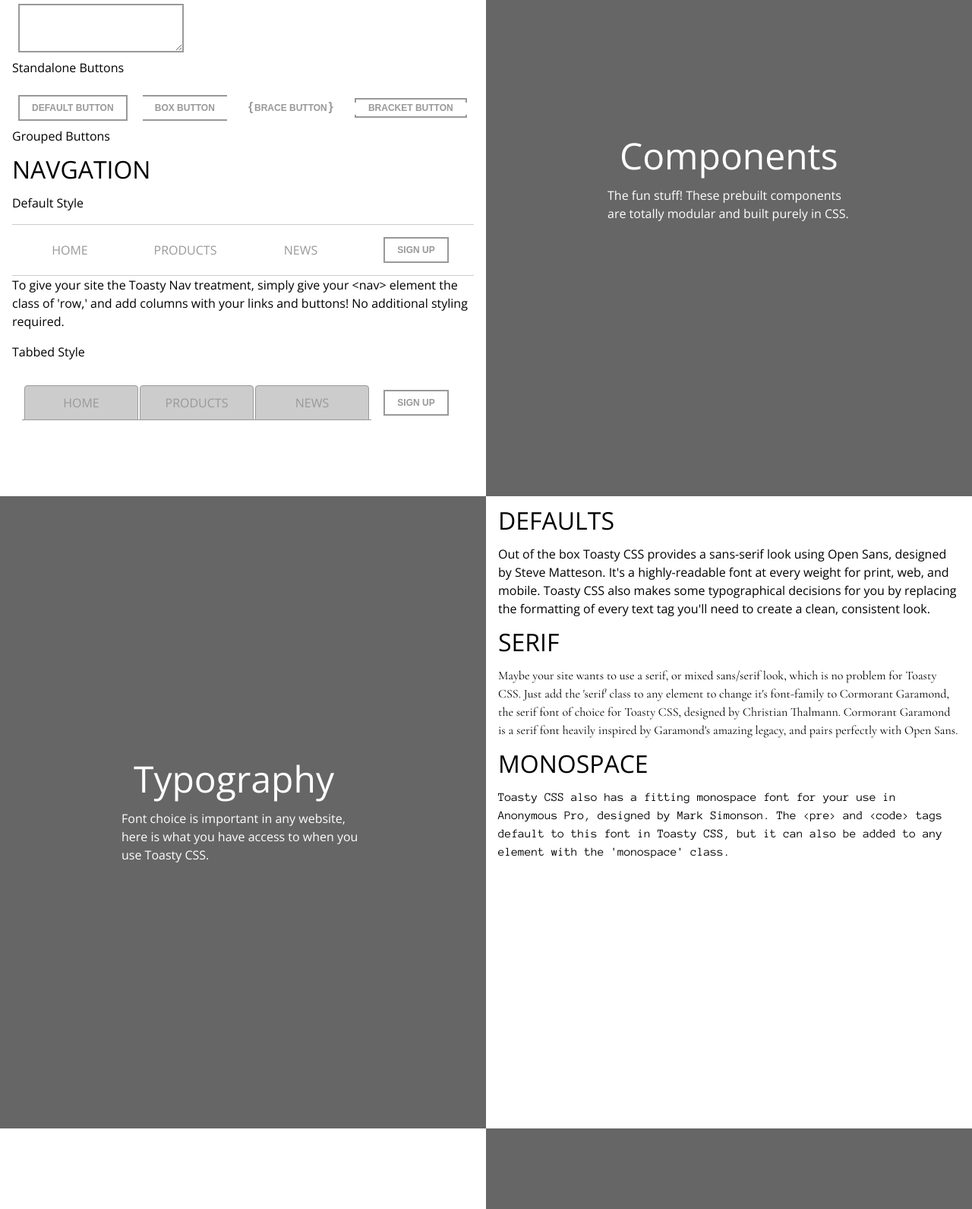
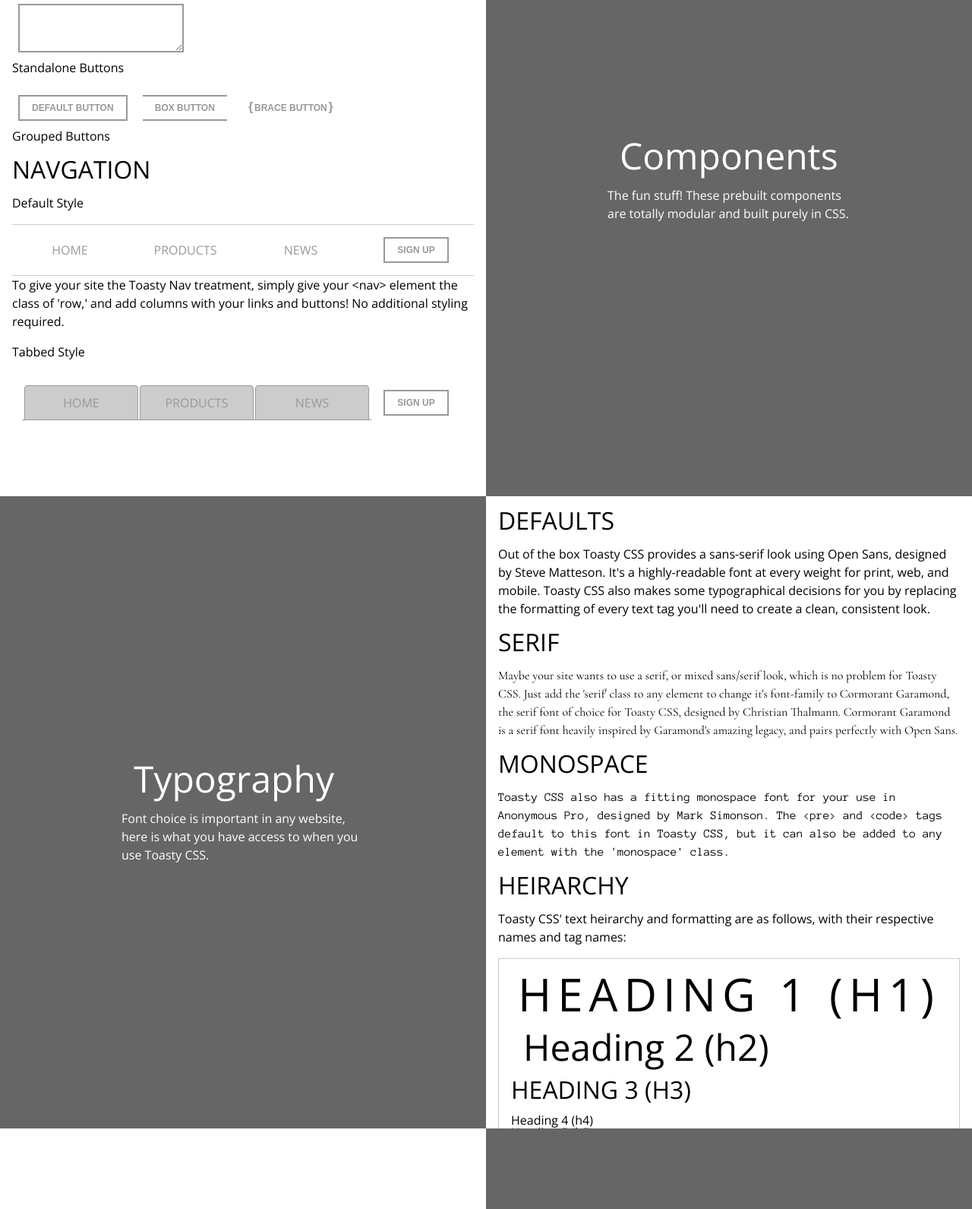
Before and after one commit to gettinToasty/toasty-css, a plain HTML site: page index.html in a window 1280 px wide. Shown: the part 1249-2840 px from the top of the page at 76% size. Drawn offline with nearby package versions, Linux system fonts and the light colour scheme.

Commit message:
Remove bracket button

```diff
--- a/index.html
+++ b/index.html
@@ -142,8 +142,6 @@
         <button>Default Button</button>
         <button class="box-button" type="button">Box Button</button>
         <button class="brace-button" type="button">Brace Button</button>
-        <button class="bracket-button" type="button">Bracket Button</button>
-
         <p>
           Grouped Buttons
         </p>
@@ -227,6 +225,18 @@
         <p class='monospace'>
           Toasty CSS also has a fitting monospace font for your use in Anonymous Pro, designed by Mark Simonson. The &lt;pre&gt; and &lt;code&gt; tags default to this font in Toasty CSS, but it can also be added to any element with the 'monospace' class.
         </p>
+        <h3>Heirarchy</h3>
+        <p>Toasty CSS' text heirarchy and formatting are as follows, with their respective names and tag names:</p>
+        <div class='heirarchy'>
+          <h1>Heading 1 (h1)</h1>
+          <h2>Heading 2 (h2)</h2>
+          <h3>Heading 3 (h3)</h3>
+          <h4>Heading 4 (h4)</h4>
+          <h5>Heading 5 (h5)</h5>
+          <h6>Heading 6 (h6)</h6>
+          <p>Paragraph (p)</p>
+          <span>Span (span)</span>
+        </div>
       </section>
     </div>
 
--- a/stylesheets/components/buttons.scss
+++ b/stylesheets/components/buttons.scss
@@ -10,7 +10,7 @@
   position: relative;
   color: $light-gray;
   border: 2px solid $light-gray;
-  transition: 0.2s all;
+  transition: all 0.2s;
 
   &:hover {
     cursor: pointer;
@@ -30,7 +30,6 @@
   border: none;
   border-bottom: 2px solid $light-gray;
   border-top: 2px solid $light-gray;
-  transition: 0.2s all;
 
   &:after, &:before {
     content: "";
@@ -39,7 +38,7 @@
     position: absolute;
     display: block;
     background-color: $dark-gray;
-    transition: 0.2s all;
+    transition: all 0.2s;
   }
 
   &:before {
@@ -70,14 +69,13 @@
 }
 
 .brace-button {
-  transition: 0.2s all;
   border: none;
 
   &:before, &:after {
     font-size: 16px;
     position: absolute;
     color: $light-gray;
-    transition: 0.2s all;
+    transition: all 0.2s;
   }
 
   &:after {
@@ -111,43 +109,3 @@
     color: $dark-gray;
   }
 }
-
-.bracket-button {
-  padding: 4px 16px;
-  margin: 12px 8px;
-  transition: 0.2s all linear;
-
-  &:before, &:after {
-    content: "";
-    width: 2px;
-    height: 16px;
-    background-color: white;
-    display: block;
-    position: absolute;
-    transition: 0.2s all linear;
-  }
-
-  &:before {
-    top: 4px;
-    left: -2px;
-  }
-
-  &:after {
-    top: 4px;
-    right: -2px;
-  }
-
-  &:hover {
-    margin: 8px;
-    padding: 8px 16px;
-    border-color: $dark-gray;
-
-    &:before, &:after {
-      height: 24px;
-    }
-  }
-
-  &:active {
-    color: $dark-gray;
-  }
-}
--- a/stylesheets/components/demo.scss
+++ b/stylesheets/components/demo.scss
@@ -57,6 +57,11 @@
   }
 }
 
+.heirarchy {
+  border: 1px solid $lighter-gray;
+  padding: 16px;
+}
+
 pre {
   &:before {
     content: "Example Code";
```
Also changed, not shown: stylesheets/master.css, 1 other file.
